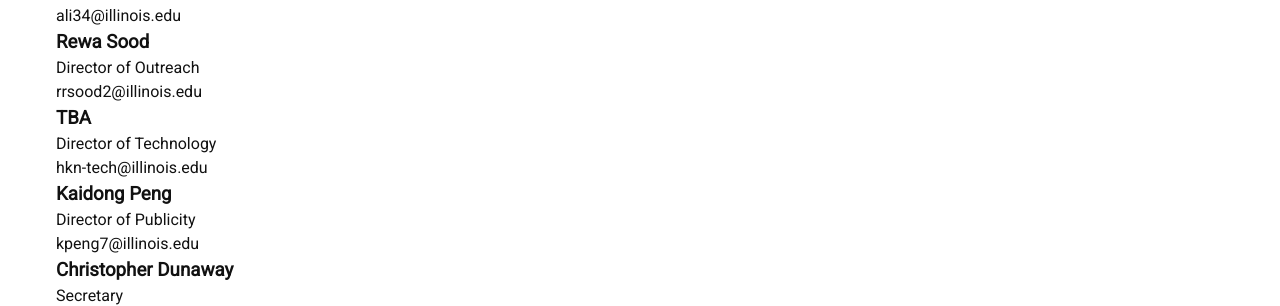
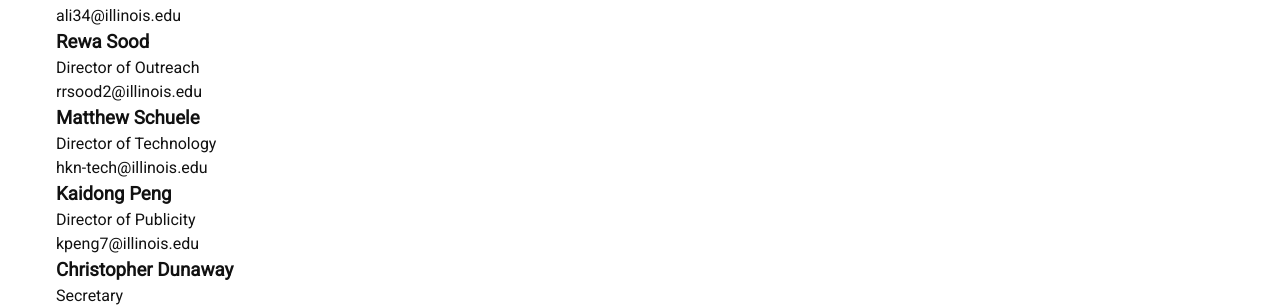
Before and after one commit to MattSchuele/HKNTechCommitee, a Jekyll site: the page built from about/index.html, in a window 1280 px wide and 900 px high, scrolled down 1900 px, cut to the strip 0-561 px from the top of the window. Shown: the part 153-459 px from the top of the strip. Built offline with Jekyll 4.4.1, drawn with Linux system fonts in a browser that asks for light colours; nearby versions of some CDN libraries.

Commit message:
Actually updated myself to be tech director this time.

```diff
--- a/_data/officers.yml
+++ b/_data/officers.yml
@@ -38,7 +38,7 @@
   title: Director of Outreach
   email: rrsood2@illinois.edu
 
-- name: TBA
+- name: Matthew Schuele
   title: Director of Technology
   email: hkn-tech@illinois.edu
 
```
